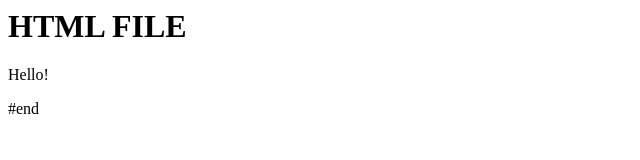
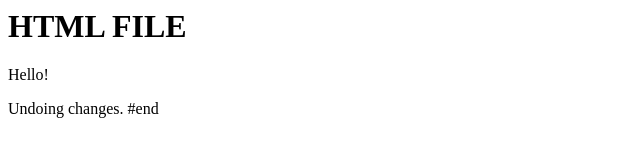
Before and after one commit to saakshi5/demo, a plain HTML site: page index.html in a window 1280 px wide. Shown: the whole page, without its empty margins (0-640 px from the left). Drawn offline with Linux system fonts and the light colour scheme.

Commit message:
index file  updated

```diff
--- a/index.html
+++ b/index.html
@@ -1,4 +1,5 @@
 <h1>HTML FILE</h1>
 
 <p>Hello!</p>
+Undoing changes.
 #end
```
